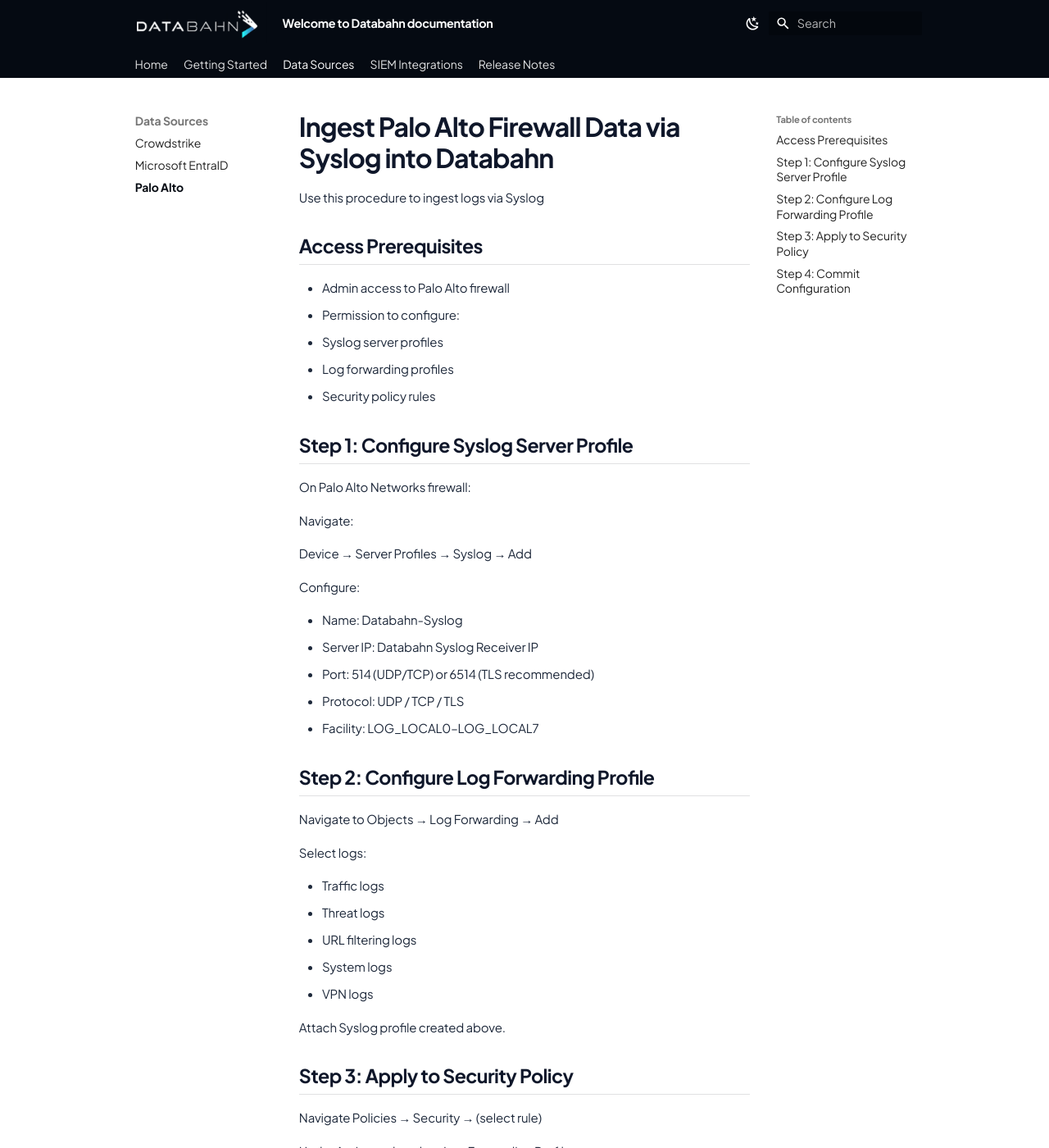
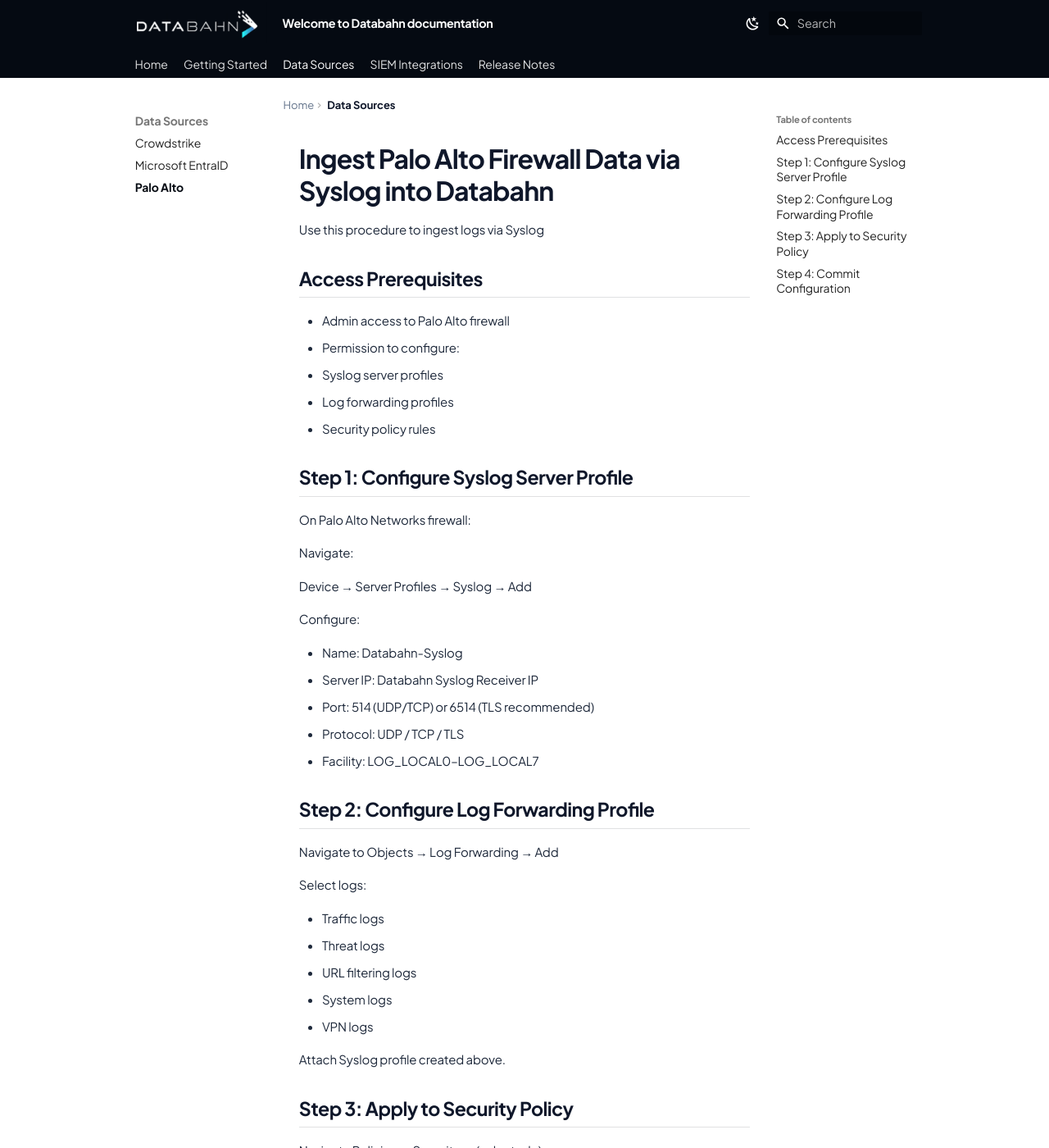
Before and after one commit to createdocsitefordb/db, an MkDocs documentation site: the page built from docs/datasources/paloalto.md, in a window 1280 px wide and 1400 px high. Shown: the whole window at 82% size. Built offline with MkDocs 1.6.1 and Material for MkDocs 9.7.7, drawn with Linux system fonts in a browser that asks for light colours.

Commit message:
changes2

```diff
--- a/docs/css/extra.css
+++ b/docs/css/extra.css
@@ -161,6 +161,55 @@
 
 .md-nav__item--active > .md-nav__link {
   font-weight: 600;
+}
+
+/* Breadcrumbs (navigation.path) */
+.md-path {
+  display: block;
+  margin: 0 0 1.25rem;
+  padding: 0;
+  font-size: 0.8125rem;
+  line-height: 1.5;
+  color: var(--site-text-muted);
+}
+
+.md-path__list {
+  display: flex;
+  flex-wrap: wrap;
+  align-items: center;
+  gap: 0.15rem 0;
+  margin: 0;
+  padding: 0;
+  list-style: none;
+}
+
+.md-path__item {
+  display: inline-flex;
+  align-items: center;
+}
+
+.md-path__link {
+  color: var(--site-text-muted);
+  font-weight: 500;
+  text-decoration: none;
+  transition: color 0.2s ease;
+}
+
+.md-path__link:hover {
+  color: var(--site-link);
+}
+
+.md-path__item--active .md-path__link,
+.md-path__item:last-child .md-path__link {
+  color: var(--site-heading);
+  font-weight: 600;
+  pointer-events: none;
+}
+
+.md-path__icon {
+  margin: 0 0.35rem;
+  opacity: 0.55;
+  vertical-align: middle;
 }
 
 /* Footer: copyright centered, social icons on the right */
--- a/mkdocs.yml
+++ b/mkdocs.yml
@@ -26,6 +26,7 @@
     - navigation.instant.prefetch
     - navigation.tabs
     - navigation.expand
+    - navigation.path
   font:
     text: Plus Jakarta Sans
     code: JetBrains Mono
```
